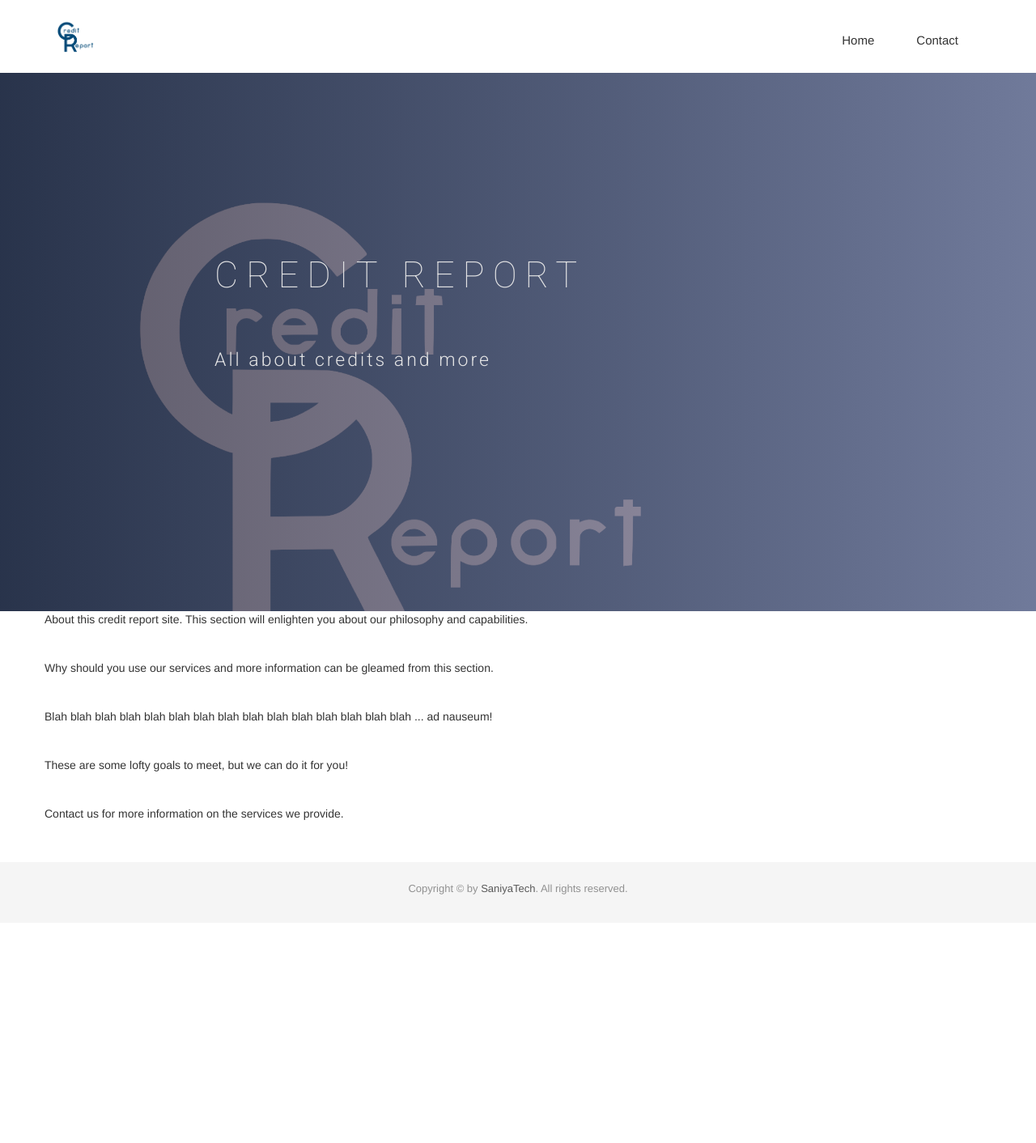
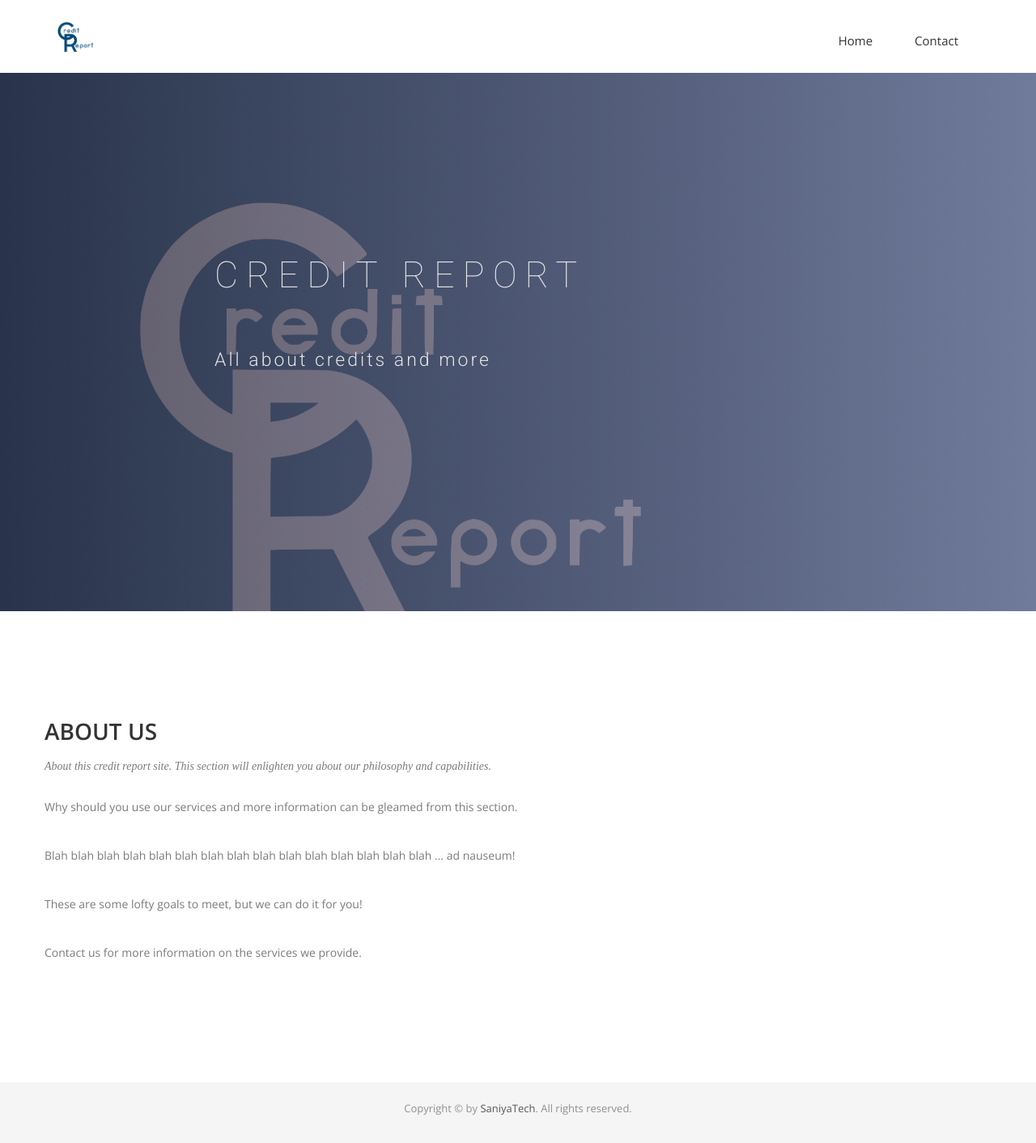
Before and after one commit to saniyatech/credit-test-2, a Jekyll site: the page built from index.html, in a window 1280 px wide. Shown: the whole page at 81% size. Built offline with Jekyll 4.4.1, drawn with Linux system fonts in a browser that asks for light colours; nearby versions of some CDN libraries; some web fonts are replaced; before the commit the page ends 1140 px from its top, so only the background shows below that.

Commit message:
Fixes about section

```diff
--- a/_includes/about.html
+++ b/_includes/about.html
@@ -1,9 +1,15 @@
+<section id="about">
   <div class="container">
     <div class="row">
       <div class="col">
         <div class="block">
+          <div class="section-title">
+            <h2>About Us</h2>
             <p>
-          About this credit report site. This section will enlighten you about our philosophy and capabilities.<br><br><br>
+              About this credit report site. This section will enlighten you about our philosophy and capabilities.
+            </p>
+          </div>
+          <p>
             Why should you use our services and more information can be gleamed from this section.<br><br><br>
             Blah blah blah blah blah blah blah blah blah blah blah blah blah blah blah ...
             ad nauseum!<br><br><br>
@@ -14,3 +20,4 @@
       </div>
     </div>
   </div>
+</section>
--- a/assets/css/main.scss
+++ b/assets/css/main.scss
@@ -3,4 +3,4 @@
 
 @charset "utf-8";
 
-@import "application";
+@import "../stylesheets/application";
--- a/assets/stylesheets/_application.scss
+++ b/assets/stylesheets/_application.scss
@@ -7,5 +7,5 @@
 
 // Third-party
 //@import url(https://maxcdn.bootstrapcdn.com/bootstrap/3.3.7/css/bootstrap.min.css);
+@import "vendor/animate";
 @import "vendor/syntax";
-@import "vendor/animate";
--- /dev/null
+++ b/assets/stylesheets/partials/_about.scss
@@ -0,0 +1,22 @@
+#about {
+  padding: 100px 0;
+}
+#about .block h2 {
+  padding-top: 35px;
+  line-height: 27px;
+  margin: 0;
+}
+#about .block p {
+  color: #7B7B7B;
+  padding-top: 20px;
+}
+#about .block img {
+  padding-left: 40px;
+  width: 100%;
+}
+#about .section-title {
+  margin-bottom: 0px;
+}
+#about .section-title p {
+  padding-top: 20px;
+}
--- a/assets/stylesheets/partials/_all.scss
+++ b/assets/stylesheets/partials/_all.scss
@@ -1,7 +1,11 @@
-@import "base";
+@import "about";
+@import "body";
 @import "header";
 @import "splash";
 @import "footer";
+@import "responsive";
+@import "section";
+@import "base";
 
 // ...
 //@import "partials/reset";
--- /dev/null
+++ b/assets/stylesheets/partials/_body.scss
@@ -0,0 +1,4 @@
+body {
+  font-family: 'Open Sans', sans-serif;
+  -webkit-font-smoothing: antialiased;
+}
--- /dev/null
+++ b/assets/stylesheets/partials/_responsive.scss
@@ -0,0 +1,15 @@
+@media only screen and (max-width: 767px) {
+  #splash {
+    padding-top: 90px;
+    padding-bottom: 100px;
+  }
+  #splash .block {
+    padding-left: 0px;
+  }
+  #splash .block h1 {
+    font-size: 20px;
+  }
+  #splash .block p {
+    font-size: 13px;
+  }
+}
--- /dev/null
+++ b/assets/stylesheets/partials/_section.scss
@@ -0,0 +1,13 @@
+.section-title {
+  margin-bottom: 70px;
+}
+.section-title h2 {
+  text-transform: uppercase;
+  font-size: 28px;
+  font-weight: 600;
+}
+.section-title p {
+  font-family: 'Volkhov', serif;
+  font-style: italic;
+  color: #666;
+}
```
Lines whose indentation alone changed are shown as unchanged.
